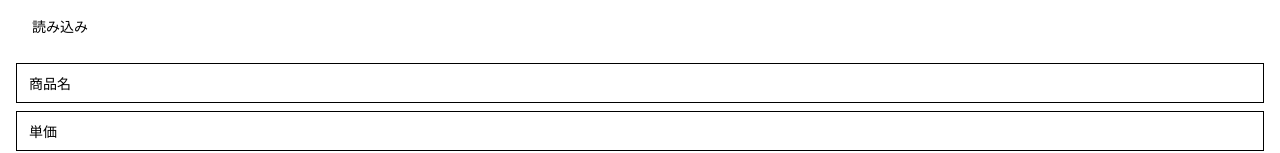
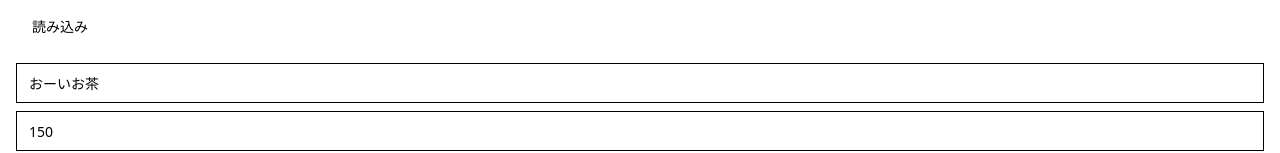
Before and after one commit to Rika-7/POS_frontend, a Next.js app: page / in a window 1280 px wide. Shown: the part 145-298 px from the top of the page. Built offline with nearby package versions, Linux system fonts and the light colour scheme; what tailwindcss-animated would draw is missing.

Commit message:
Applied client-side rendering to avoid hydration error.

```diff
--- a/src/app/page.tsx
+++ b/src/app/page.tsx
@@ -14,7 +14,7 @@
 import { Button } from "@/components/ui/button";
 import { buttonVariants } from "@/components/ui/button";
 import { Input } from "@/components/ui/input";
-import { useState } from "react";
+import { useEffect, useState } from "react";
 import Link from "next/link";
 
 interface PurchaseItem {
@@ -30,12 +30,18 @@
   const [productPrice, setProductPrice] = useState<string>("");
   const [purchaseList, setPurchaseList] = useState<PurchaseItem[]>([]);
 
-  const handleReadProduct = async (): Promise<void> => {
-    // ここで商品コードをバックエンドに送信し、商品情報を取得する処理を実装します
-    // 仮の実装として、ハードコードした商品情報を返します
+  useEffect(() => {
+    // クライアントサイドのみで処理を行う
     setProductName("おーいお茶");
     setProductPrice("150");
-  };
+  }, []);
+
+  // const handleReadProduct = async (): Promise<void> => {
+  //   // ここで商品コードをバックエンドに送信し、商品情報を取得する処理を実装します
+  //   // 仮の実装として、ハードコードした商品情報を返します
+  //   setProductName("おーいお茶");
+  //   setProductPrice("150");
+  // };
 
   const handleAddProduct = (): void => {
     if (productName && productPrice) {
@@ -83,7 +89,7 @@
             placeholder="商品コード"
             className="mb-2"
           />
-          <Button onClick={handleReadProduct}>読み込み</Button>
+          <Button onClick={() => setProductName("おーいお茶")}>読み込み</Button>
         </div>
         <div className="mb-4">
           <Input
```
